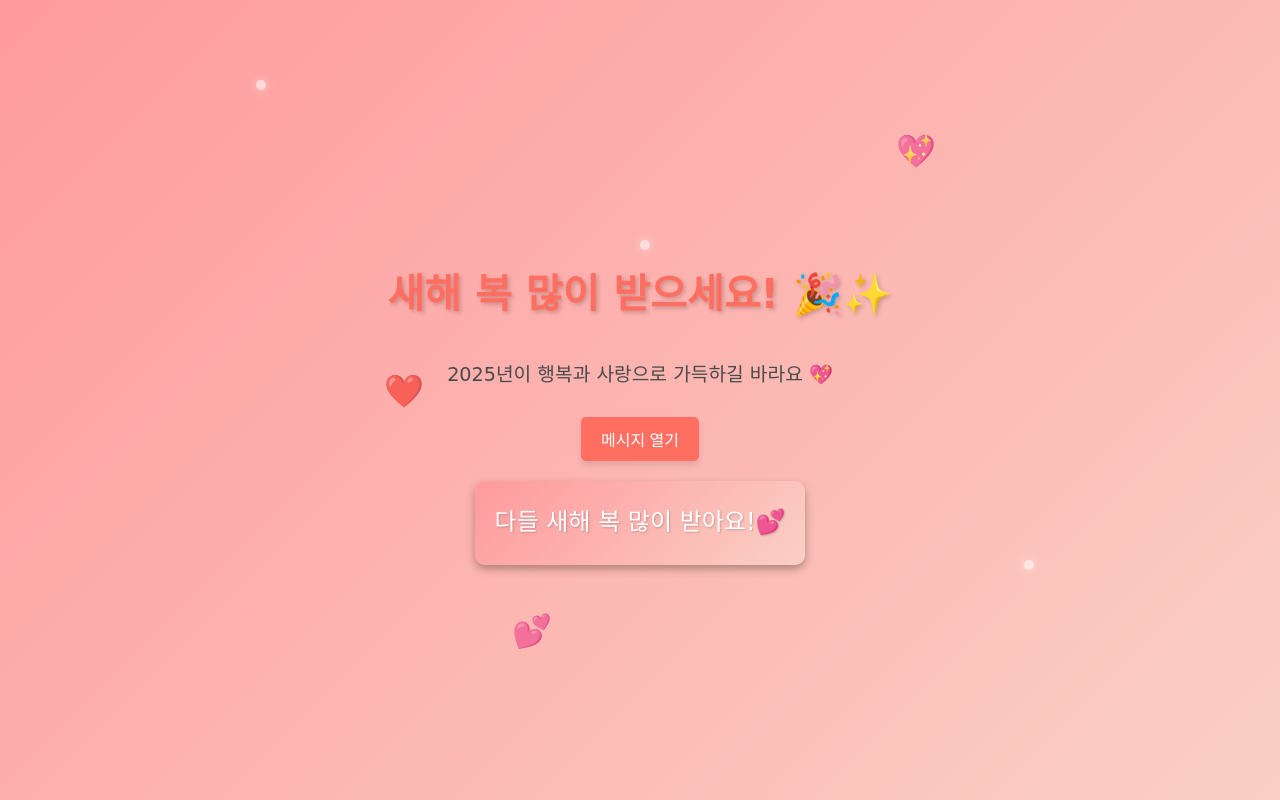
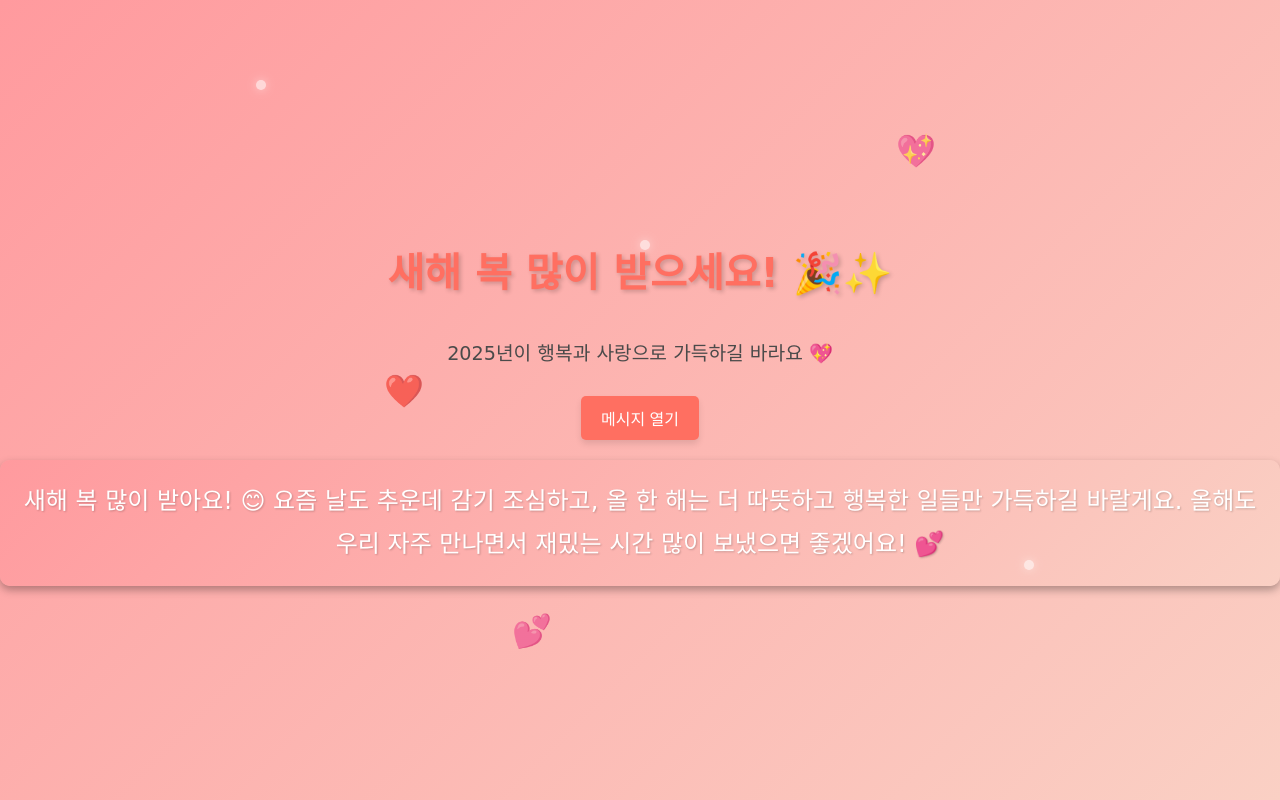
Before and after one commit to yangjunlee/newyear, a plain HTML site: page index.html in a window 1280 px wide. Both pictures are taken after a click on the button "메시지 열기". Drawn offline with Linux system fonts and the light colour scheme; a web font is replaced by a local one.

Commit message:
Update index.html

```diff
--- a/index.html
+++ b/index.html
@@ -118,7 +118,7 @@
     <h1>새해 복 많이 받으세요! 🎉✨</h1>
     <p>2025년이 행복과 사랑으로 가득하길 바라요 💖</p>
     <button onclick="showMessage()">메시지 열기</button>
-    <div class="message" id="message">다들 새해 복 많이 받아요!💕</div>
+    <div class="message" id="message">새해 복 많이 받아요! 😊 요즘 날도 추운데 감기 조심하고, 올 한 해는 더 따뜻하고 행복한 일들만 가득하길 바랄게요. 올해도 우리 자주 만나면서 재밌는 시간 많이 보냈으면 좋겠어요! 💕</div>
 
     <div class="decorations">
         <div class="star" style="top: 10%; left: 20%;"></div>
```
